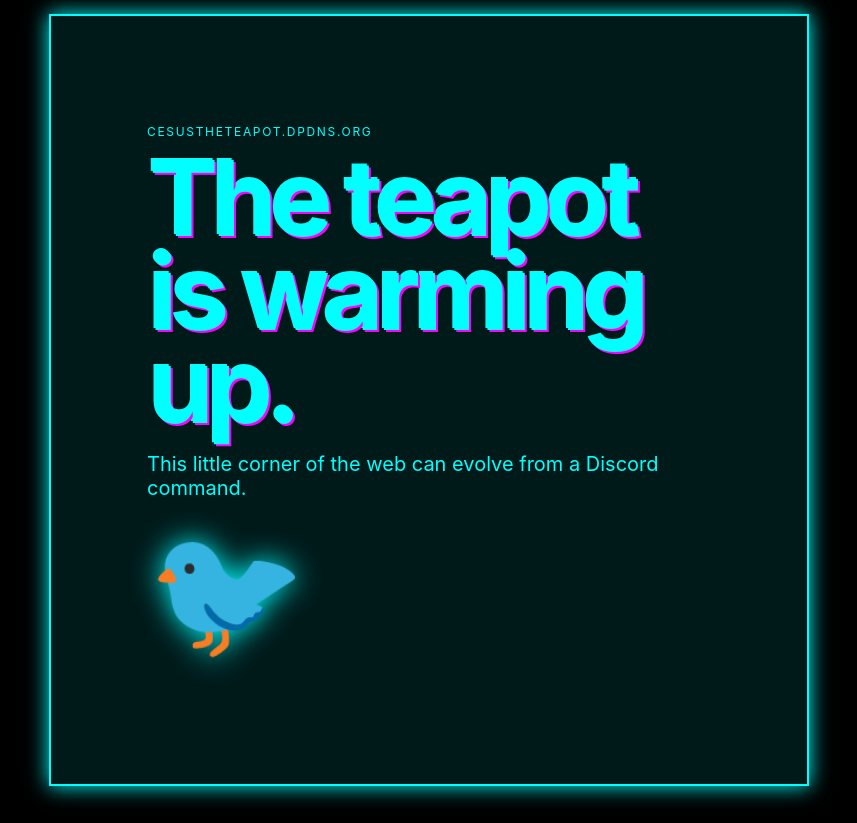
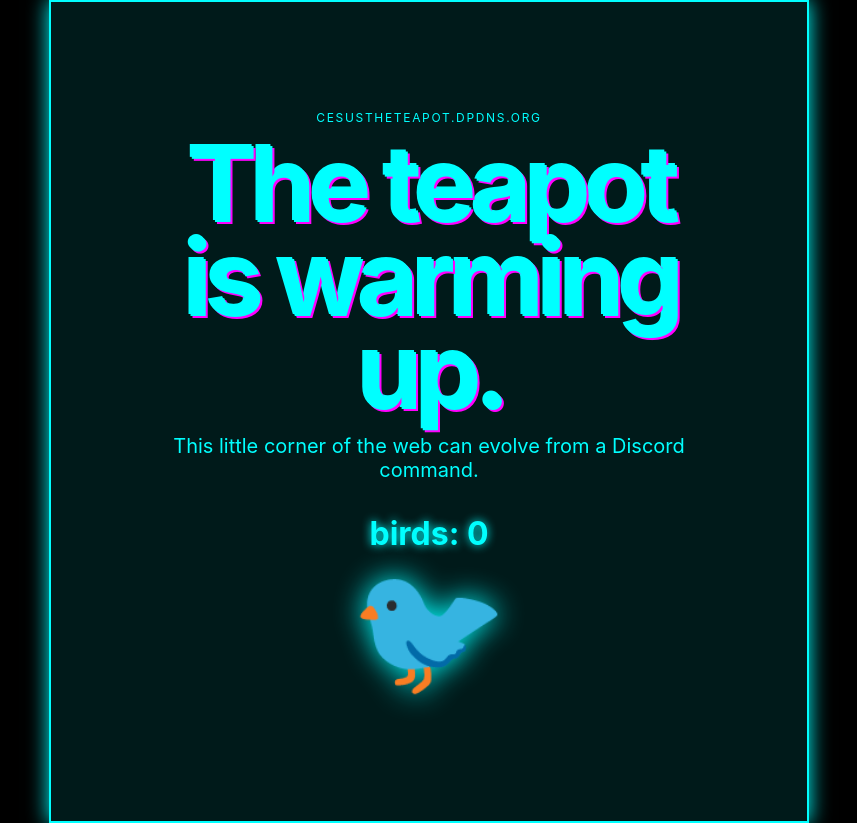
Before and after one commit to Guest453/teapot-site-agent, a website: page site/index.html in a window 1280 px wide. Shown: the whole page, without its empty margins (211-1068 px from the left). Before the commit the page ends 800 px from the top, so only its background shows below. Drawn offline with Linux system fonts and the light colour scheme.

Commit message:
add a clicker game
added a simple bird clicker game to the teapot site

Requested by Discord user 1246945967102623755

```diff
--- a/site/index.html
+++ b/site/index.html
@@ -12,7 +12,27 @@
       <p class="eyebrow">cesustheteapot.dpdns.org</p>
       <h1 class="glitch">The teapot is warming up.</h1>
       <p class="intro">This little corner of the web can evolve from a Discord command.</p>
-      <div class="teapot" aria-hidden="true">🐦</div>
+
+      <div class="game-container">
+        <div id="score-display">birds: 0</div>
+        <div class="teapot" id="clicker" aria-hidden="true">🐦</div>
+      </div>
     </main>
+    <script>
+      let count = 0;
+      const scoreDisplay = document.getElementById('score-display');
+      const clicker = document.getElementById('clicker');
+
+      clicker.addEventListener('click', () => {
+        count++;
+        scoreDisplay.innerText = `birds: ${count}`;
+
+        // little juice effect
+        clicker.style.transform = 'scale(1.2)';
+        setTimeout(() => {
+          clicker.style.transform = 'scale(1)';
+        }, 50);
+      });
+    </script>
   </body>
 </html>
--- a/site/styles.css
+++ b/site/styles.css
@@ -24,6 +24,7 @@ main {
   background: rgba(0, 255, 255, 0.1);
   box-shadow: 0 0 20px #0ff;
   backdrop-filter: blur(4px);
+  text-align: center;
 }
 
 .eyebrow { color: #0ff; letter-spacing: .14em; text-transform: uppercase; font-size: .75rem; }
@@ -43,16 +44,35 @@ h1.glitch {
   100% { transform: translate(1px, 2px); }
 }
 
-.intro { max-width: 42ch; color: #0ff; font-size: clamp(1rem, 2vw, 1.25rem); }
+.intro { max-width: 42ch; color: #0ff; font-size: clamp(1rem, 2vw, 1.25rem); margin: 0 auto 2rem; }
+
+.game-container {
+  display: flex;
+  flex-direction: column;
+  align-items: center;
+  gap: 1rem;
+}
+
+#score-display {
+  font-size: 2rem;
+  font-weight: bold;
+  text-shadow: 0 0 10px #0ff;
+}
 
 .teapot {
-  margin-top: 2rem;
   font-size: 8rem;
   filter: drop-shadow(0 0 15px #0ff);
   animation: float 2s ease-in-out infinite;
+  cursor: pointer;
+  user-select: none;
+  transition: transform 0.1s ease;
 }
 
 @keyframes float {
   0%, 100% { transform: translateY(0); }
   50% { transform: translateY(-20px); }
 }
+
+.birdvirus {
+  /* existing birdvirus styles if any */
+}
```
